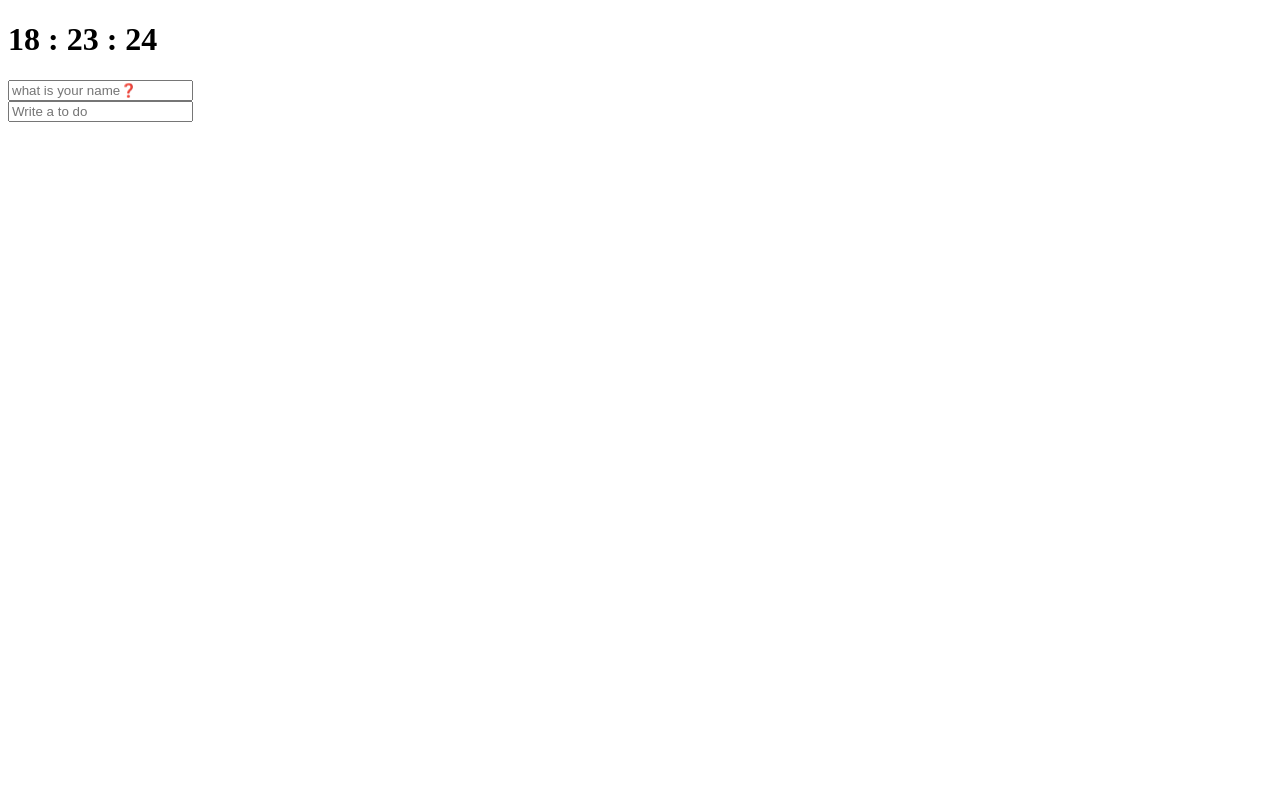
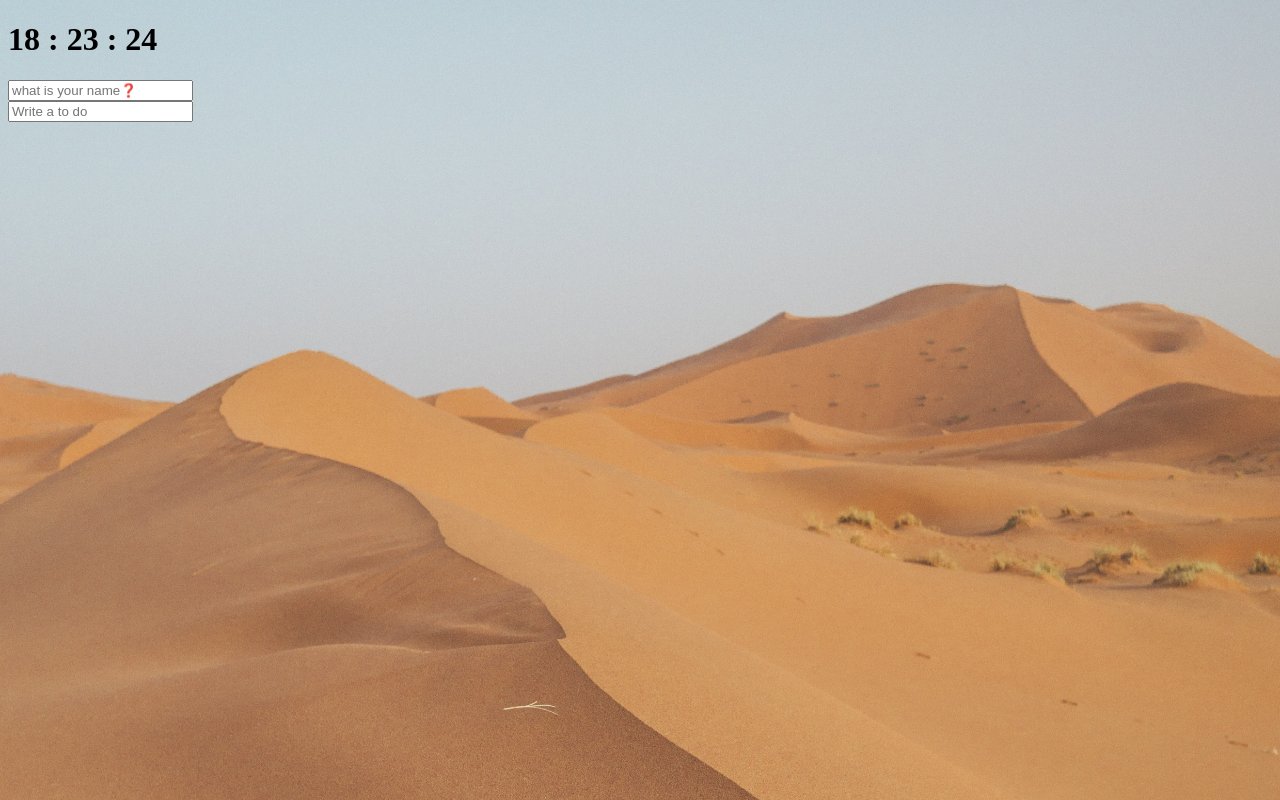
Before and after one commit to leeinae/VanilaJS-Study, a plain HTML site: page index.html in a window 1280 px wide. Drawn offline with Linux system fonts and the light colour scheme.

Commit message:
Add random background img

```diff
--- /dev/null
+++ b/bg.js
@@ -0,0 +1,28 @@
+const body = document.querySelector("body");
+
+const IMG_NUMBER = 3;
+
+function handleImgLoad() {
+    console.log("finish");
+}
+
+function paintImage(imageNum) {
+    const image = new Image();
+    image.src = `Images/image(${imageNum + 1}).jpg`
+    image.classList.add("bgImg");
+    body.appendChild(image);
+    image.addEventListener("loaded", handleImgLoad);
+}
+
+function getRandom() {
+    const number = Math.floor(Math.random() * 6);
+    console.log(number);
+    return number;
+}
+
+function init() {
+    const randomNumber = getRandom();
+    paintImage(randomNumber);
+}
+
+init();
--- a/index.css
+++ b/index.css
@@ -1,3 +1,7 @@
+body {
+    background-color: darkslategray;
+}
+
 .form,
 .greetings {
     display: none;
@@ -6,3 +10,23 @@
 .showing {
     display: block;
 }
+
+
+@keyframes fadeIn {
+    from {
+        opacity: 0;
+    }
+    to {
+        opacity: 1;
+    }
+}
+
+.bgImg {
+    position: absolute;
+    top: 0;
+    left: 0;
+    width: 100%;
+    height: 100%;
+    z-index: -1;
+    animation: fadeIn;
+}
--- a/index.html
+++ b/index.html
@@ -19,5 +19,6 @@
     <script src="clock.js"></script>
     <script src="greeting.js"></script>
     <script src="todo.js"></script>
+    <script src="bg.js"></script>
 </body>
 </html>
```
Also changed, not shown: Images/image(1).jpg (added), Images/image(2).jpg (added), Images/image(3).jpg (added), Images/image(5).jpg (added), Images/image(6).jpg (added), 1 other file.
